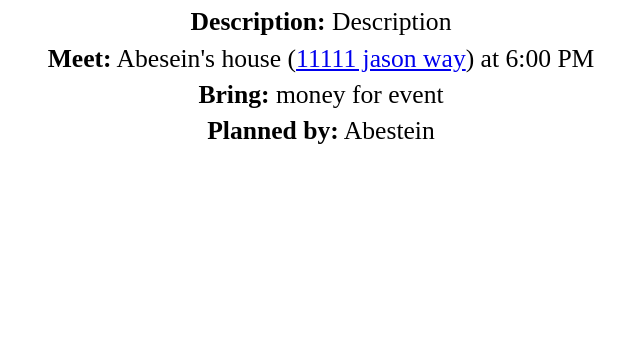
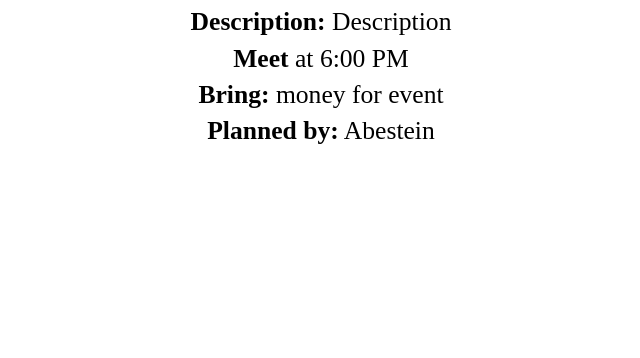
Before and after one commit to ramonaza/RamonFeed, a plain HTML site: page index.html in a window 1280 px wide. Shown: the part 442-800 px from the top of the page, without its empty margins (319-959 px from the left). Drawn offline with Linux system fonts and the light colour scheme.

Commit message:
Update Event Feed HTML

```diff
--- a/index.html
+++ b/index.html
@@ -19,8 +19,7 @@
     </p>
     <div class="event-details">
       <p class="event-description"><strong>Description:</strong> Description</p>
-      <p class="event-meet"><strong>Meet:</strong> Abesein's house (<a target="_blank" href="https://maps.google.com/?q=11111 jason way">11111 jason way</a>)
-        at 6:00 PM</p>
+      <p class="event-meet"><strong>Meet</strong> at 6:00 PM</p>
       <p class="event-bring"><strong>Bring:</strong> money for event</p>
       <p class="planned_by"><strong>Planned by:</strong> Abestein</p>
     </div>
```
